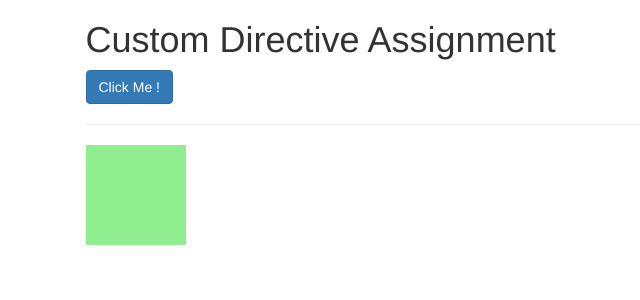
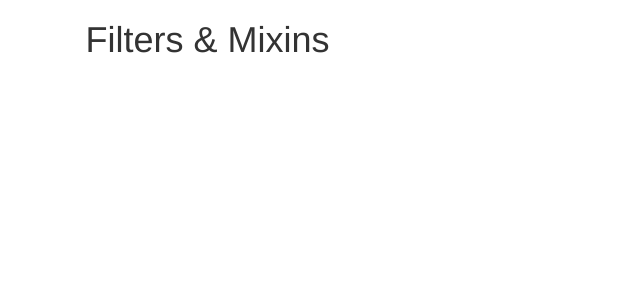
Before and after one commit to smarigowda/vuejs-cli-udemy, a Vue app: page / in a window 1280 px wide. Shown: the top 300 px of the page, without its empty margins (277-917 px from the left). Built offline with nearby package versions, Linux system fonts and the light colour scheme; a web font is replaced by a local one.

Commit message:
filter and mixin startup

```diff
--- a/src/App.vue
+++ b/src/App.vue
@@ -2,13 +2,8 @@
     <div class="container">
         <div class="row">
             <div class="col-xs-12 col-sm-8 col-sm-offset-2 col-md-6 col-md-offset-3">
-        <h1>Custom Directive Assignment</h1>
-        <button v-customOn:click="clicked" class="btn btn-primary">Click Me !</button>
-        <hr/>
-        <div
-          style="width: 100px; height: 100px; background-color: lightgreen"
-          v-customOn:mouseenter="mouseEntered"
-          v-customOn:mouseleave="mouseLeft"></div>
+                <h1>Filters & Mixins</h1>
+
             </div>
         </div>
     </div>
@@ -16,30 +11,7 @@
 
 <script>
     export default {
-  directives: {
-    customOn: {
-      bind(el, binding) {
-        // el.onclick = function() {
-        //   binding.value();
-        // }
-        const type = binding.arg;
-        const fn = binding.value;
-        el.addEventListener(type, fn)
     }
-    }
-  },
-  methods: {
-    clicked() {
-      alert('clicked...')
-    },
-    mouseEntered() {
-      console.log('mouse entered....');
-    },
-    mouseLeft() {
-      console.log('mouse left....');
-    }
-  }
-};
 </script>
 
 <style>
```
Lines whose indentation alone changed are shown as unchanged.
